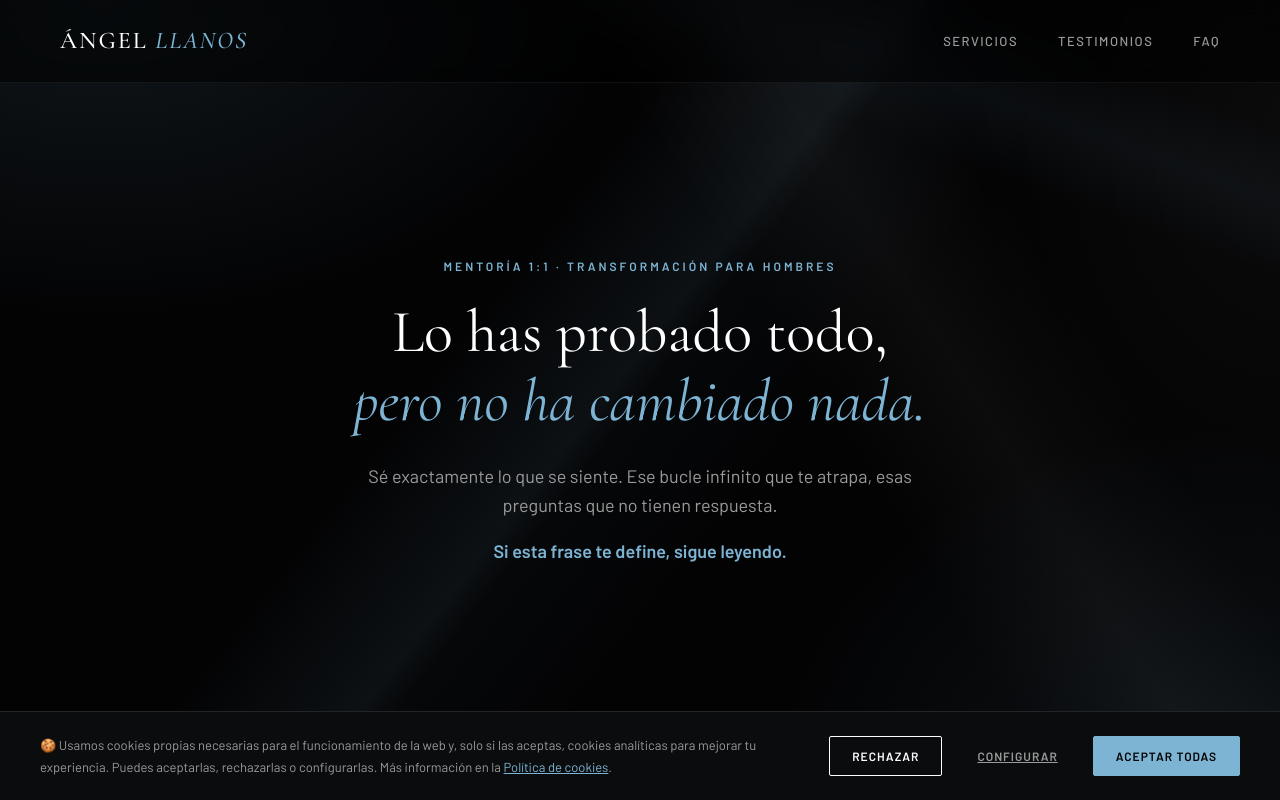
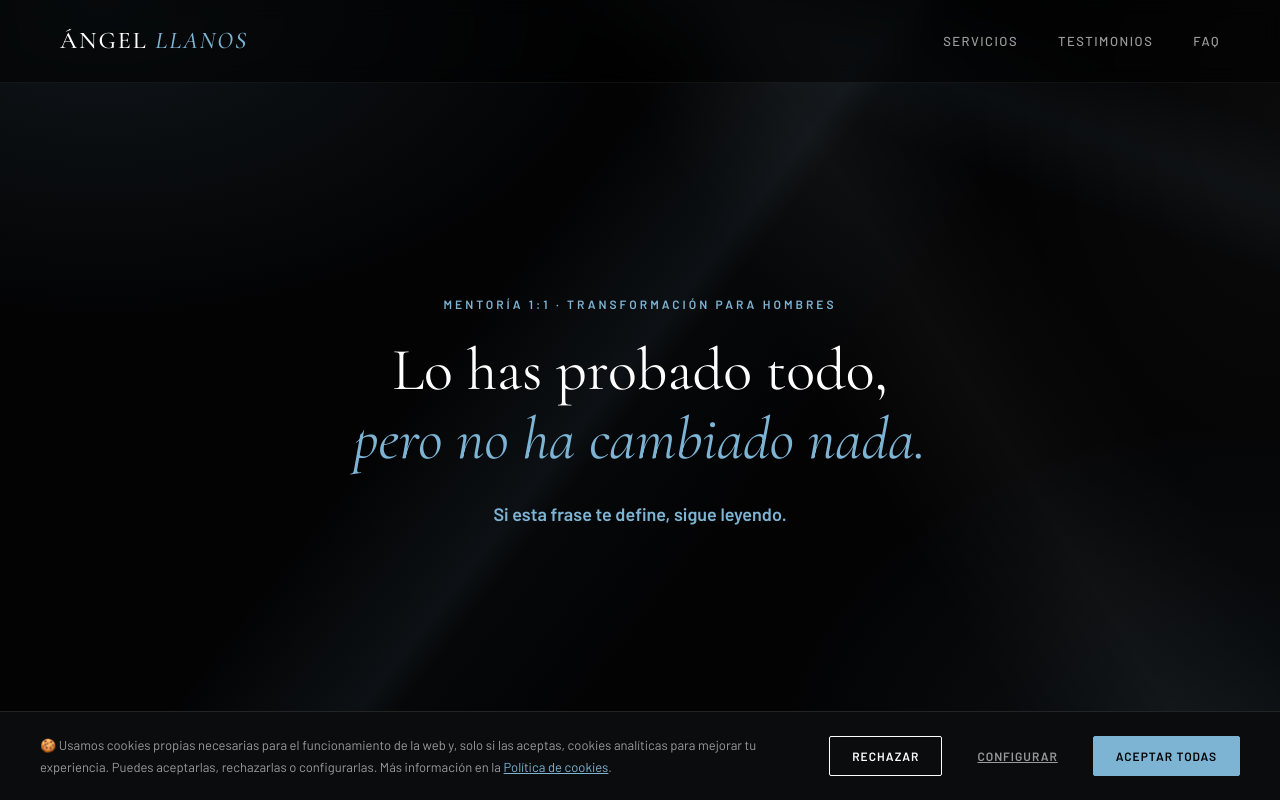
Before and after one commit to AlejandroCasna/Angelllanos, a website: page v2.html in a window 1280 px wide. Shown: the top 800 px of the page. Drawn offline with nearby package versions, Linux system fonts and the light colour scheme.

Commit message:
Primer commit

```diff
--- a/v2.html
+++ b/v2.html
@@ -107,7 +107,7 @@
     .hero h1 { font-family:var(--serif); font-size:60px; font-weight:400; line-height:1.15; margin-bottom:26px; }
     .hero h1 em { font-style:italic; color:var(--accent); font-weight:400; }
     .hero p.lead { font-size:18px; color:var(--text-dim); margin-bottom:42px; max-width:600px; margin-left:auto; margin-right:auto; }
-    .hero p.lead-callout { margin-top:-24px; color:var(--accent); font-weight:600; }
+    .hero p.lead-callout { color:var(--accent); font-weight:600; }
 
     .cta-button {
         display:inline-block; background:var(--accent); color:#000;
@@ -385,7 +385,6 @@
     <div class="hero-content">
         <span class="eyebrow">Mentoría 1:1 · Transformación para hombres</span>
         <h1>Lo has probado todo,<br><em>pero no ha cambiado nada.</em></h1>
-        <p class="lead">Sé exactamente lo que se siente. Ese bucle infinito que te atrapa, esas preguntas que no tienen respuesta.</p>
         <p class="lead lead-callout">Si esta frase te define, sigue leyendo.</p>
     </div>
 </section>
```
